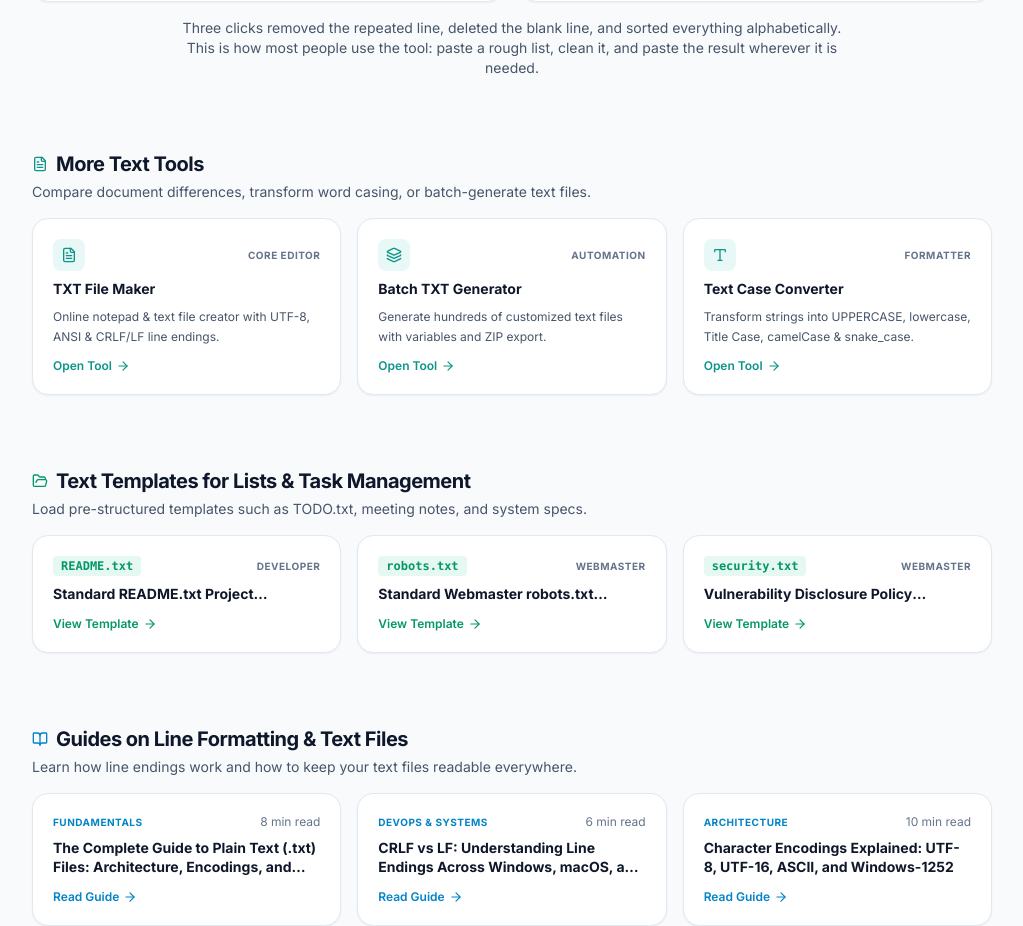
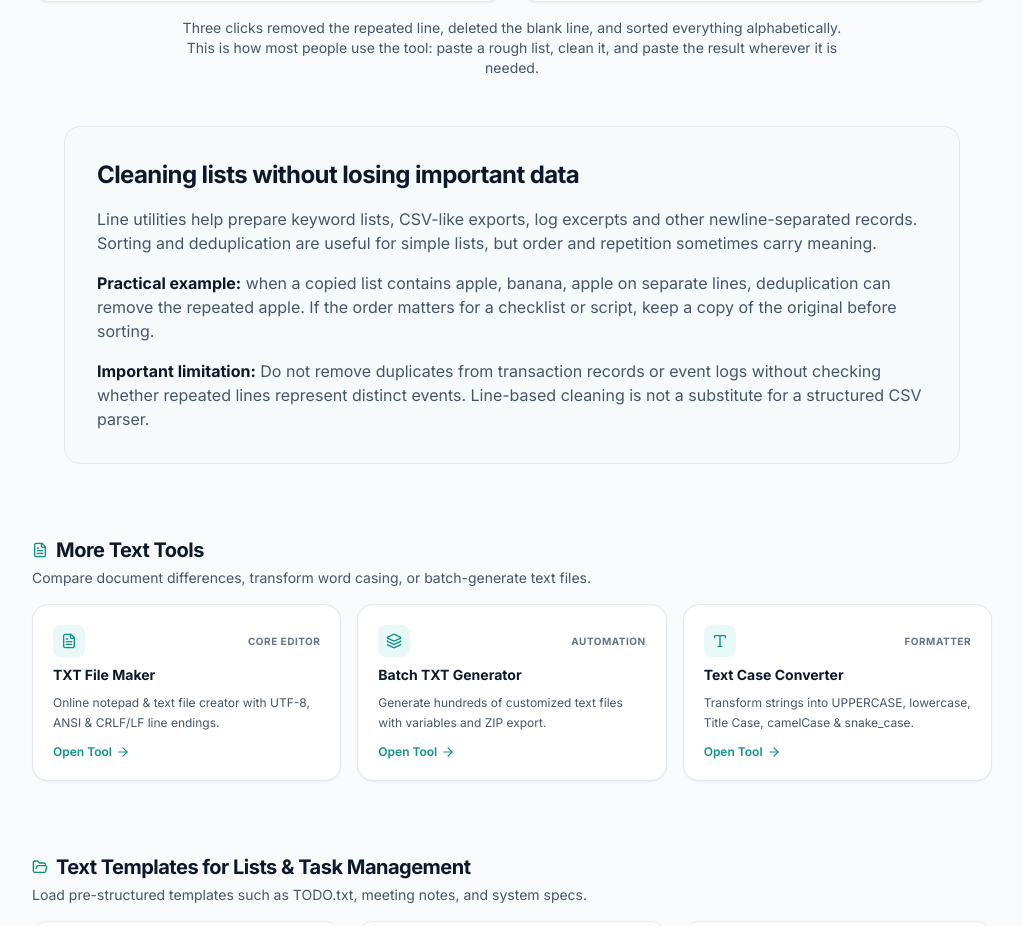
Before and after one commit to ismailattar631-netizen/Txtfilemaker, a Next.js app: page /tools/line-tools in a window 1280 px wide. Shown: the part 1709-2635 px from the top of the page, without its empty margins (128-1151 px from the left). Built offline with nearby package versions, Linux system fonts and the light colour scheme.

Commit message:
content: add actionable guidance and limitations to line-tools

```diff
--- a/src/app/tools/line-tools/page.tsx
+++ b/src/app/tools/line-tools/page.tsx
@@ -357,6 +357,18 @@ Gamma Robotics`}
         </p>
       </section>
 
+      {/* Task-specific editorial guidance */}
+      <section aria-labelledby="practical-guidance-line-tools" className="mx-auto max-w-6xl px-4 sm:px-6 lg:px-8">
+        <div className="rounded-2xl border border-slate-200 bg-slate-50/80 p-6 sm:p-8 dark:border-slate-800 dark:bg-slate-900/50">
+          <h2 id="practical-guidance-line-tools" className="text-xl sm:text-2xl font-bold tracking-tight text-slate-900 dark:text-white">Cleaning lists without losing important data</h2>
+          <div className="mt-4 space-y-4 text-sm sm:text-base leading-7 text-slate-600 dark:text-slate-300">
+            <p>Line utilities help prepare keyword lists, CSV-like exports, log excerpts and other newline-separated records. Sorting and deduplication are useful for simple lists, but order and repetition sometimes carry meaning.</p>
+            <p><strong className="text-slate-900 dark:text-white">Practical example:</strong> when a copied list contains apple, banana, apple on separate lines, deduplication can remove the repeated apple. If the order matters for a checklist or script, keep a copy of the original before sorting.</p>
+            <p><strong className="text-slate-900 dark:text-white">Important limitation:</strong> Do not remove duplicates from transaction records or event logs without checking whether repeated lines represent distinct events. Line-based cleaning is not a substitute for a structured CSV parser.</p>
+          </div>
+        </div>
+      </section>
+
       {/* Internal Linking: Related Tools */}
       <RelatedToolsSection
         title="More Text Tools"
```
